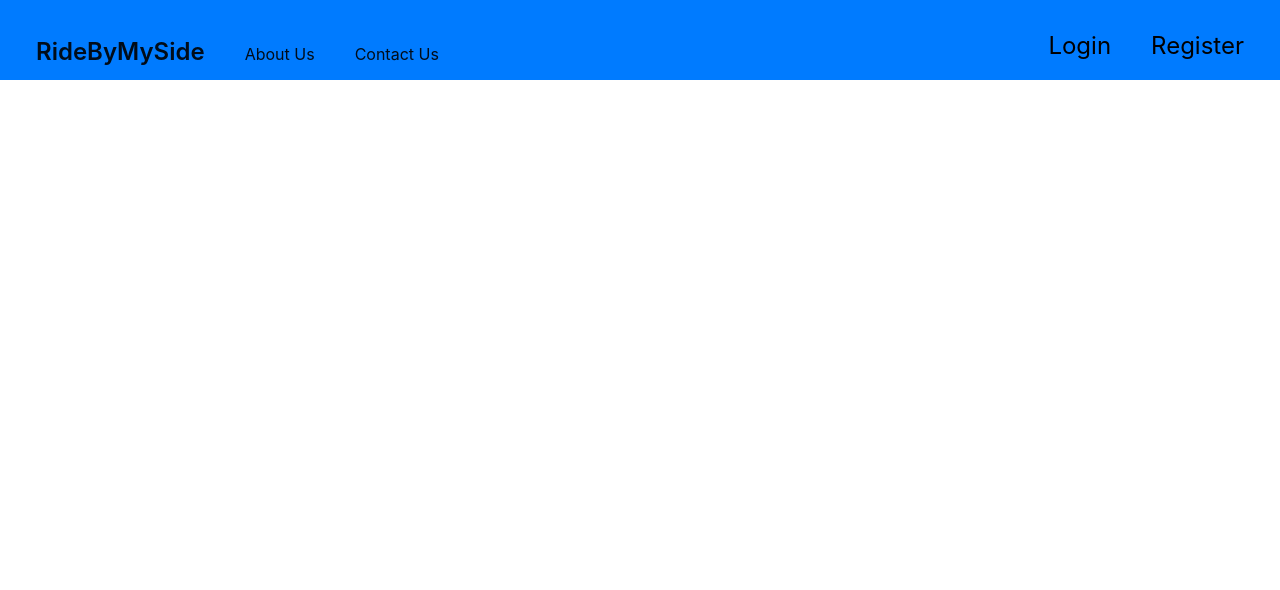
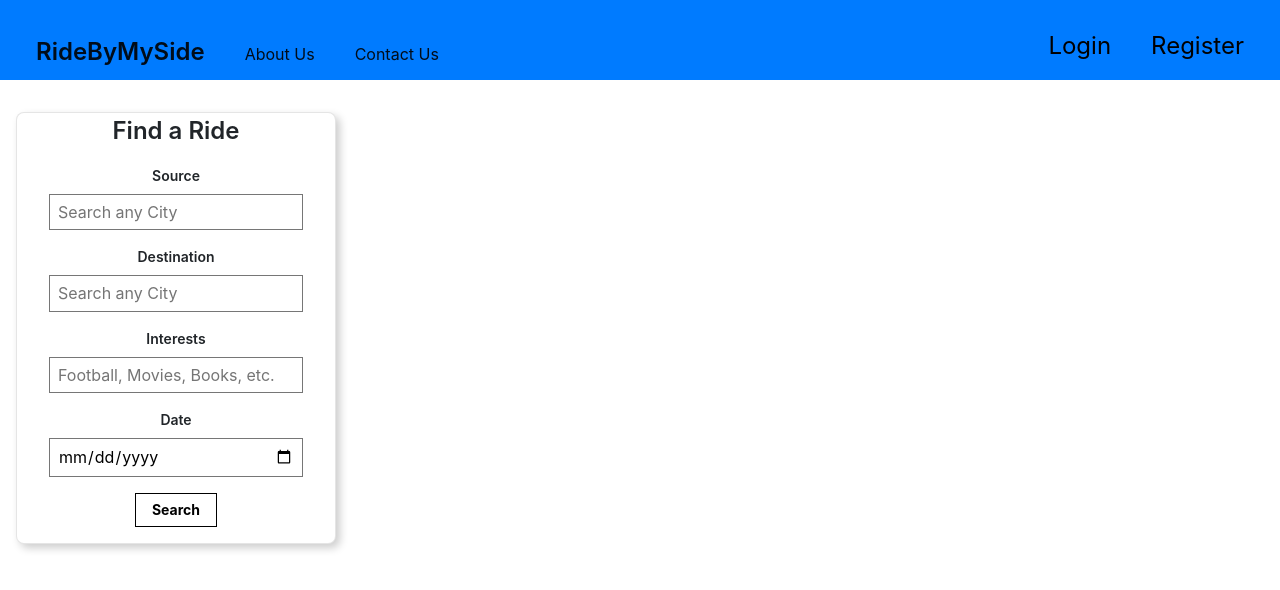
Before and after one commit to jagtarsinghtandon/sad-2019-RideByMySide, a React (Create React App) app in the folder client/: page / in a window 1280 px wide. Shown: the top 590 px of the page. Built offline with nearby package versions, Linux system fonts and the light colour scheme.

Commit message:
Adding Search component

```diff
--- a/client/src/App.js
+++ b/client/src/App.js
@@ -7,7 +7,7 @@ import sample from './driving.mp4';
 import 'bootstrap/dist/css/bootstrap.min.css';
 import 'tachyons/css/tachyons.min.css';
 import './App.css';
-
+import Search from './Components/Search';
 
 class App extends Component{
   constructor() {
@@ -43,20 +43,27 @@ render()
       { route === 'Profile'
       ? <div>
            <Profile />
+           {/* <Search/> */}
+
+        </div>
+      : (route === 'Login' ?
+          <Login onRouteChange={this.onRouteChange}/>
+
+      : (route === 'Register'?
+               <Register onRouteChange={this.onRouteChange}/>
+
+       : (route === 'home',
+          <div>
+            <Search />
+          </div>
+
+          )
+        )
+        )
+       }
 
 
-        </div>
-      : (
-          route === 'Login'
-          ? <Login onRouteChange={this.onRouteChange}/>
-          :( route === 'Register'
-              ? <Register onRouteChange={this.onRouteChange}/>
-              : route === 'home'
 
-        )
-      )
-
-      }
       <div >
               <video className='videoTag' autoPlay loop muted resizeMode={"cover"}>
         <source src={sample} type='video/mp4' />
--- /dev/null
+++ b/client/src/Components/Search.js
@@ -0,0 +1,76 @@
+import React from 'react';
+// import Tilt from 'react-tilt';
+
+
+const Search = ({ onRouteChange }) => {
+    return (
+        <article class="br3 ph4 ba bg-white b--black-10 mv4 w-0 w-50-m w-25-l mw6 shadow-5 right ml3">
+
+        <div>
+        {/* <div class="input-group mb-3">
+            <div class="input-group-prepend">
+                <span class="input-group-text" id="basic-addon1">Source</span>
+            </div>
+            <input type="text" class=".br4 w-20" placeholder="Search any City" aria-label="Username" aria-describedby="basic-addon1" />
+
+        </div>
+        <br></br>
+        <div class="input-group mb-3">
+            <div class="input-group-prepend">
+                <span class="input-group-text" id="basic-addon1">Destination</span>
+            </div>
+            <input type="text" class=".br4 w-20" placeholder="Search any City" aria-label="Username" aria-describedby="basic-addon1" />
+
+        </div> */}
+        <legend className="f3 fw6 ph0 mh0">Find a Ride</legend>
+
+        <div className="mt3">
+                            <label className="db fw6 lh-copy f6" htmlFor="name">Source</label>
+                            <input
+                                className="pa2 input-reset ba bg-transparent hover-bg-black hover-black w-100"
+                                type="text" placeholder="Search any City"
+                                name="Source"  id="Source"
+                            />
+                        </div>
+
+                        <div className="mt3">
+                            <label className="db fw6 lh-copy f6" htmlFor="name">Destination</label>
+                            <input
+                                className="pa2 input-reset ba bg-transparent hover-bg-black hover-black w-100"
+                                type="text" placeholder="Search any City"
+                                name="Destination"  id="Destination"
+                            />
+                        </div>
+
+                        <div className="mt3">
+                            <label className="db fw6 lh-copy f6" htmlFor="name">Interests</label>
+                            <input
+                                className="pa2 input-reset ba bg-transparent hover-bg-black hover-black w-100"
+                                type="text" placeholder="Football, Movies, Books, etc."
+                                name="Destination"  id="Destination"
+                            />
+                        </div>
+                        <div className="mt3">
+                            <label className="db fw6 lh-copy f6" htmlFor="name">Date</label>
+                            <input
+                                className="pa2 input-reset ba bg-transparent hover-bg-black hover-black w-100"
+                                type="date"
+                                name="Date"  id="Date"
+                            />
+                        </div>
+                        <div className="">
+              <input
+                onClick={() => onRouteChange('Search')}
+                className="b ma3 ph3 pv2 input-reset ba b--black bg-transparent grow pointer f6 dib"
+                type="submit"
+                value="Search"
+              />
+            </div>
+
+        </div>
+
+        </article>
+    );
+}
+
+export default Search;
```
Also changed, not shown: 1 other file (tests, documents, lock files or other folders).
